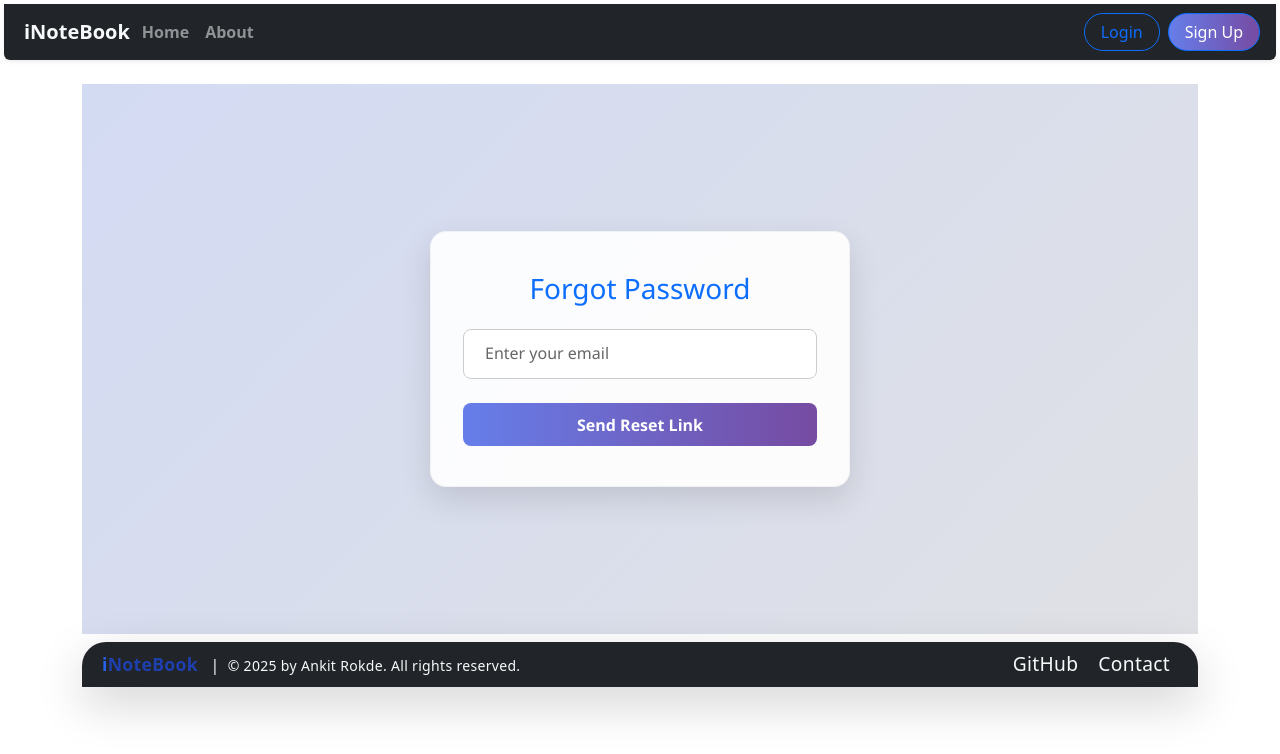
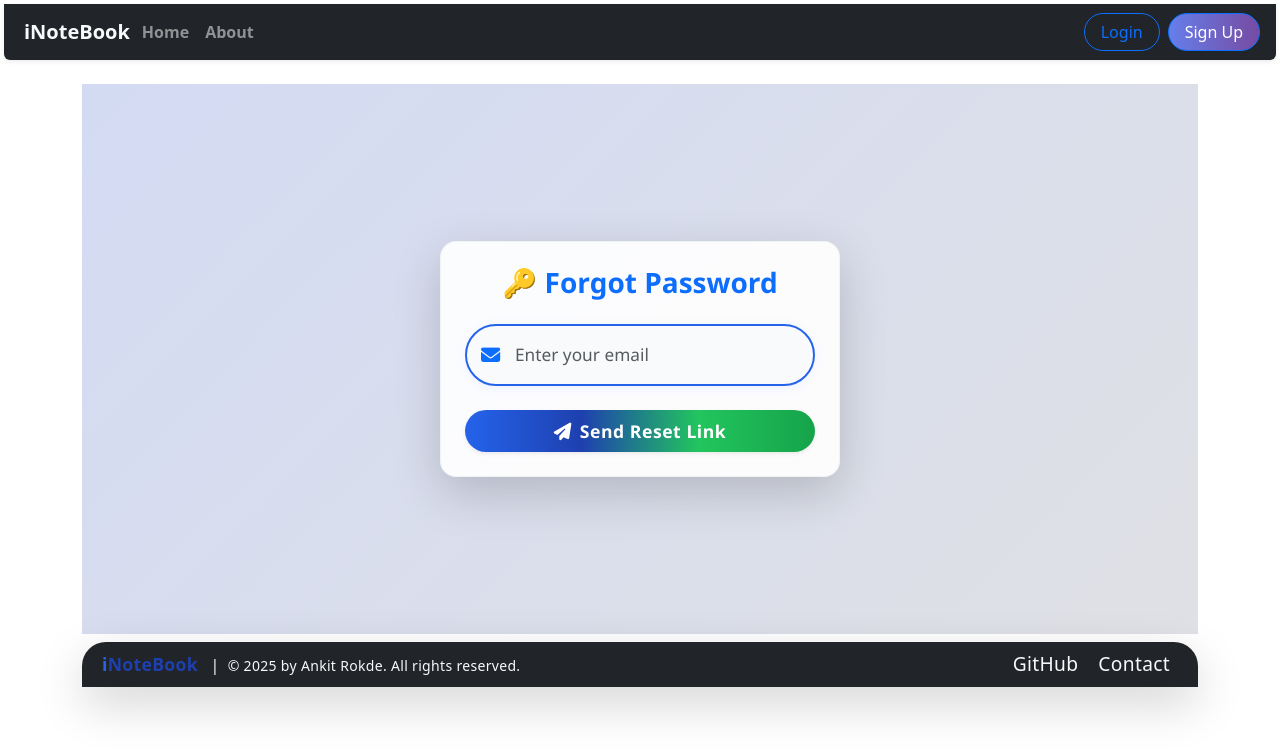
Before and after one commit to ankitrokde1/iNoteBook-app-Frontend, a React (Vite) app: page /forgot-password in a window 1280 px wide. Shown: the top 754 px of the page. Built offline with nearby package versions, Linux system fonts and the light colour scheme; no server answers; some icons are missing.

Commit message:
uploaded by Ankit Rokde

```diff
--- a/src/App.jsx
+++ b/src/App.jsx
@@ -39,14 +39,38 @@ function App() {
       <AuthProvider>
         <BrowserRouter>
           {loading ? (
-            <div className="d-flex justify-content-center align-items-center vh-100">
-              <button className="btn btn-primary" type="button" disabled>
-                <span
-                  className="spinner-grow spinner-grow-sm"
-                  aria-hidden="true"
-                ></span>
-                <span role="status"> Loading...</span>
-              </button>
+            <div className="d-flex justify-content-center align-items-center vh-100 bg-light">
+              <div className="text-center">
+                <div
+                  className="spinner-border text-primary"
+                  style={{
+                    width: "4rem",
+                    height: "4rem",
+                    borderWidth: "0.5em",
+                    marginBottom: "1.5rem",
+                  }}
+                  role="status"
+                >
+                  <span className="sr-only">Loading...</span>
+                </div>
+                <h4 className="fw-bold text-primary mb-2 animate__animated animate__pulse animate__infinite">
+                  iNoteBook
+                </h4>
+                <div className="text-muted mb-2">
+                  <span
+                    style={{
+                      background:
+                        "linear-gradient(90deg,#2563eb,#1e40af,#22c55e,#16a34a)",
+                      WebkitBackgroundClip: "text",
+                      WebkitTextFillColor: "transparent",
+                      fontWeight: 600,
+                      fontSize: "1.1rem",
+                    }}
+                  >
+                    Loading your notes...
+                  </span>
+                </div>
+              </div>
             </div>
           ) : (
             <>
@@ -71,7 +95,6 @@ function App() {
                     path="/signup"
                     element={<SignUp showAlert={showAlert} />}
                   />
-
                   <Route
                     path="/forgot-password"
                     element={<ForgotPassword showAlert={showAlert} />}
@@ -80,7 +103,6 @@ function App() {
                     path="/reset-password/:token"
                     element={<ResetPassword showAlert={showAlert} />}
                   />
-
                   <Route
                     path="*"
                     element={
--- a/src/components/ForgotPassword.jsx
+++ b/src/components/ForgotPassword.jsx
@@ -39,9 +39,8 @@ const ForgotPassword = ({ showAlert }) => {
       const res = await axios.post("/auth/forgot-password", { email });
 
       const msg = res.data.message || "Reset link sent to your email";
-
-      showAlert(msg || "Reset link sent to your email", "success");
-
+      setSuccessMessage(msg); // Set the success message
+      showAlert(msg, "success");
     } catch (error) {
       showAlert(
         error.response?.data?.message || "Failed to send reset link",
@@ -55,48 +54,102 @@ const ForgotPassword = ({ showAlert }) => {
 
   return (
     <div className="d-flex justify-content-center align-items-center mt-4 mb-2 signup-bg">
-      <div className="login-card animated-fade-in">
-        <h3 className="text-center mb-4 text-primary">Forgot Password</h3>
+      <div
+        className="login-card animated-fade-in p-4 shadow-lg rounded-4"
+        style={{ minWidth: 350, maxWidth: 400 }}
+      >
+        <h3 className="text-center mb-4 text-primary fw-bold">
+          <span role="img" aria-label="lock">
+            🔑
+          </span>{" "}
+          Forgot Password
+        </h3>
 
-        {successMessage && (
-          <div className="alert alert-success text-center" role="alert">
-            {successMessage}
+        {successMessage ? (
+          <div
+            className="alert alert-success text-center animate__animated animate__fadeInDown"
+            role="alert"
+          >
+            <div className="mb-2">
+              <span className="display-4 text-success">
+                <i className="fas fa-check-circle"></i>
+              </span>
             </div>
-        )}
-
-        <form onSubmit={handleSubmit}>
-          <div className="form-group mb-4">
+            <div className="fw-semibold mb-1">{successMessage}</div>
+            <div className="small text-muted">
+              Please check your email for the reset link.
+              <br />
+              <span className="text-primary">
+                Didn’t get it? Check your spam folder.
+              </span>
+            </div>
+          </div>
+        ) : (
+          <form
+            onSubmit={handleSubmit}
+            className="animate__animated animate__fadeInUp"
+          >
+            <div className="mb-4 position-relative">
               <input
                 type="email"
-              className="form-control input-animated"
+                className="form-control input-animated ps-5 py-3"
+                id="forgotEmail"
                 name="email"
-              placeholder=" "
+                autoComplete="email"
                 onChange={(e) => setEmail(e.target.value)}
                 required
                 value={email}
+                placeholder="Enter your email"
                 disabled={loading}
+                style={{
+                  background: "#f8fafc",
+                  borderRadius: "2rem",
+                  border: "2px solid #2563eb",
+                  boxShadow: "0 2px 12px #2563eb11",
+                  fontSize: "1.08rem",
+                  paddingLeft: "2.7rem",
+                }}
               />
-            <label className="form-label">Enter your email</label>
+              <span
+                className="position-absolute top-50 start-0 translate-middle-y ms-3 text-primary"
+                style={{ fontSize: "1.2rem", zIndex: 2 }}
+              >
+                <i className="fas fa-envelope"></i>
+              </span>
+
             </div>
             <button
               type="submit"
-            className="btn btn-gradient w-100"
+              className="btn btn-gradient w-100 py-2 fw-semibold rounded-pill shadow-sm"
               disabled={loading}
+              style={{
+                background:
+                  "linear-gradient(90deg,#2563eb,#1e40af,#22c55e,#16a34a)",
+                border: "none",
+                color: "#fff",
+                fontSize: "1.1rem",
+                letterSpacing: "0.03em",
+              }}
             >
               {loading ? (
-              <>
+                <span className="d-flex align-items-center justify-content-center">
                   <span
-                  className="spinner-border spinner-border-sm me-2"
+                    className="spinner-grow spinner-grow-sm me-2"
+                    style={{ backgroundColor: "#fff" }}
                     role="status"
                     aria-hidden="true"
                   ></span>
                   Sending...
+                </span>
+              ) : (
+                <>
+                  <i className="fas fa-paper-plane me-2"></i>
+                  Send Reset Link
                 </>
-            ) : (
-              "Send Reset Link"
               )}
             </button>
           </form>
+        )}
       </div>
     </div>
   );
--- a/src/components/Home.jsx
+++ b/src/components/Home.jsx
@@ -1,6 +1,53 @@
+import { useState, useEffect } from "react";
 import Notes from "./Notes.jsx";
 
 const Home = (props) => {
+  const [loading, setLoading] = useState(true);
+
+  useEffect(() => {
+    // Simulate loading (e.g., fetching notes)
+    const timer = setTimeout(() => setLoading(false), 1200);
+    return () => clearTimeout(timer);
+  }, []);
+
+  if (loading) {
+    return (
+      <div className="d-flex justify-content-center align-items-center vh-100 bg-light">
+        <div className="text-center">
+          <div
+            className="spinner-border text-primary"
+            style={{
+              width: "3.5rem",
+              height: "3.5rem",
+              borderWidth: "0.5em",
+              marginBottom: "1.5rem",
+            }}
+            role="status"
+          >
+            <span className="sr-only">Loading...</span>
+          </div>
+          <h4 className="fw-bold text-primary mb-2 animate__animated animate__pulse animate__infinite">
+            iNoteBook
+          </h4>
+          <div className="text-muted mb-2">
+            <span
+              style={{
+                background:
+                  "linear-gradient(90deg,#2563eb,#1e40af,#22c55e,#16a34a)",
+                WebkitBackgroundClip: "text",
+                WebkitTextFillColor: "transparent",
+                fontWeight: 600,
+                fontSize: "1.1rem",
+              }}
+            >
+              Loading your notes...
+            </span>
+          </div>
+        </div>
+      </div>
+    );
+  }
+
   return (
     <div className="container my-5">
       <div
--- a/src/components/Notes.jsx
+++ b/src/components/Notes.jsx
@@ -10,12 +10,15 @@ const Notes = (props) => {
   const ref = useRef(null);
   const refClose = useRef(null);
   const [showAddModal, setShowAddModal] = useState(false);
+  const [loading, setLoading] = useState(true);
   let navigate = useNavigate();
 
   useEffect(() => {
-    getNotes().catch(() => {
-      navigate("/login");
-    });
+    getNotes()
+      .catch(() => {
+        navigate("/login");
+      })
+      .finally(() => setLoading(false));
   }, []);
 
   const [note, setNote] = useState({
@@ -45,6 +48,44 @@ const Notes = (props) => {
       etag: currentNote.tag,
     });
   };
+
+  if (loading) {
+    return (
+      <div className="d-flex justify-content-center align-items-center vh-100 bg-light">
+        <div className="text-center">
+          <div
+            className="spinner-border text-primary"
+            style={{
+              width: "3.5rem",
+              height: "3.5rem",
+              borderWidth: "0.5em",
+              marginBottom: "1.5rem",
+            }}
+            role="status"
+          >
+            <span className="sr-only">Loading...</span>
+          </div>
+          <h4 className="fw-bold text-primary mb-2 animate__animated animate__pulse animate__infinite">
+            iNoteBook
+          </h4>
+          <div className="text-muted mb-2">
+            <span
+              style={{
+                background:
+                  "linear-gradient(90deg,#2563eb,#1e40af,#22c55e,#16a34a)",
+                WebkitBackgroundClip: "text",
+                WebkitTextFillColor: "transparent",
+                fontWeight: 600,
+                fontSize: "1.1rem",
+              }}
+            >
+              Loading your notes...
+            </span>
+          </div>
+        </div>
+      </div>
+    );
+  }
 
   return (
     <>
```
Lines whose indentation alone changed are shown as unchanged.
